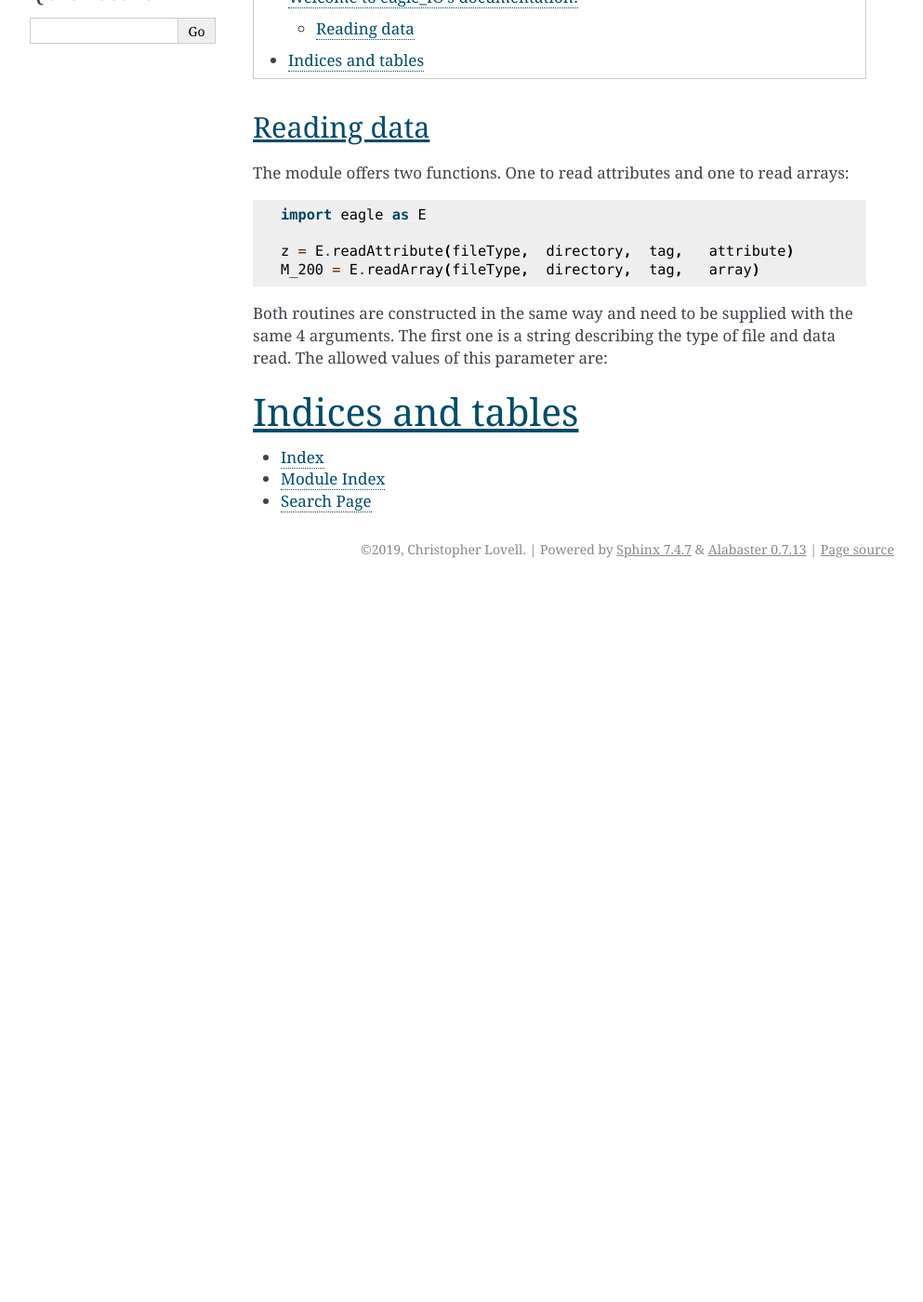
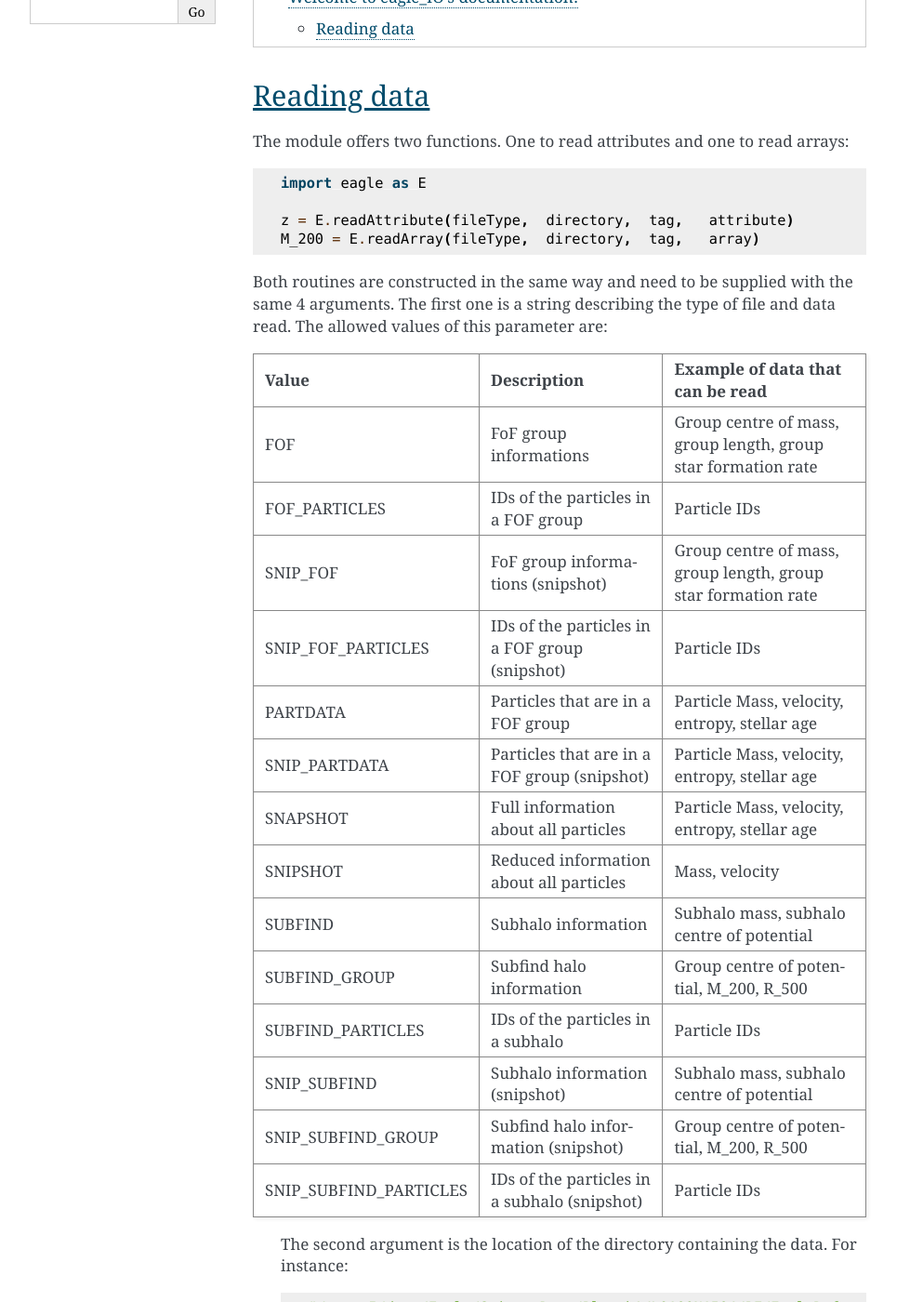
Before and after one commit to christopherlovell/eagleI, a Sphinx documentation site: the page built from docs/index.rst, in a window 1280 px wide and 1400 px high, scrolled down 292 px. Shown: the whole window at 93% size, without its empty margins (148-1141 px from the left). Built offline with Sphinx 7.4.7, drawn with Linux system fonts in a browser that asks for light colours; before the commit the page ends 922 px from its top, so only the background shows below that; some of the changed text lies outside the part shown.

Commit message:
Update index.rst

```diff
--- a/docs/index.rst
+++ b/docs/index.rst
@@ -30,9 +25,48 @@
 
 Both routines are constructed in the same way and need to be supplied with the same 4 arguments. The first one is a string describing the type of file and data read. The allowed values of this parameter are:
 
-Indices and tables
-==================
+=======================  ===============================================  ==============================================================
+Value                    Description                                      Example of data that can be read
+=======================  ===============================================  ==============================================================
+FOF                      FoF group informations                           Group centre of mass, group length, group star formation rate
+FOF_PARTICLES            IDs of the particles in a FOF group              Particle IDs
+SNIP_FOF                 FoF group informations (snipshot)                Group centre of mass, group length, group star formation rate
+SNIP_FOF_PARTICLES       IDs of the particles in a FOF group (snipshot)   Particle IDs
+PARTDATA                 Particles that are in a FOF group                Particle Mass, velocity, entropy, stellar age
+SNIP_PARTDATA            Particles that are in a FOF group (snipshot)     Particle Mass, velocity, entropy, stellar age
+SNAPSHOT                 Full information about all particles             Particle Mass, velocity, entropy, stellar age
+SNIPSHOT                 Reduced information about all particles          Mass, velocity
+SUBFIND                  Subhalo information                              Subhalo mass, subhalo centre of potential
+SUBFIND_GROUP            Subfind halo information                         Group centre of potential, M_200, R_500
+SUBFIND_PARTICLES        IDs of the particles in a subhalo                Particle IDs
+SNIP_SUBFIND             Subhalo information (snipshot)                   Subhalo mass, subhalo centre of potential
+SNIP_SUBFIND_GROUP       Subfind halo information (snipshot)              Group centre of potential, M_200, R_500
+SNIP_SUBFIND_PARTICLES   IDs of the particles in a subhalo (snipshot)     Particle IDs
+=======================  ===============================================  ==============================================================
 
-* :ref:`genindex`
-* :ref:`modindex`
-* :ref:`search`
+
+
+ The second argument is the location of the directory containing the data. For instance::
+
+  "/cosma5/data/Eagle/ScienceRuns/Planck1/L0100N1504/PE/EagleReference/data/"
+
+The third argument is the “tag” of the output. This is the part of the filename that contains the snapshot number and the redshift. For the 29 main output times, the values are:
+
+  “000_z020p000”	“001_z015p132”	“002_z009p993”	“003_z008p988”
+  “004_z008p075”	“005_z007p050”	“006_z005p971”	“007_z005p487”
+  “008_z005p037”	“009_z004p485”	“010_z003p984”	“011_z003p528”
+  “012_z003p017”	“013_z002p478”	“014_z002p237”	“015_z002p012”
+  “017_z001p487”	“018_z001p259”	“019_z001p004”	“020_z000p865”
+  “021_z000p736”	“022_z000p615”	“023_z000p503”	“024_z000p366”
+  “025_z000p271”	“026_z000p183”	“027_z000p101”	“028_z000p000”
+
+
+The last argument is the name of the array or attribute to be read. For instance:
+
+  "/PartType4/Metallicity"
+
+or
+
+  "/PartType5/BH_TimeLastmerger"
+
+The routine returns a numpy array containing the values extracted from the files. The order of the elements is preserved and the type of the values is the same than stored in the HDF5 files.
```
Also changed, not shown: other parts of docs/index.rst (+1 -6 lines).
